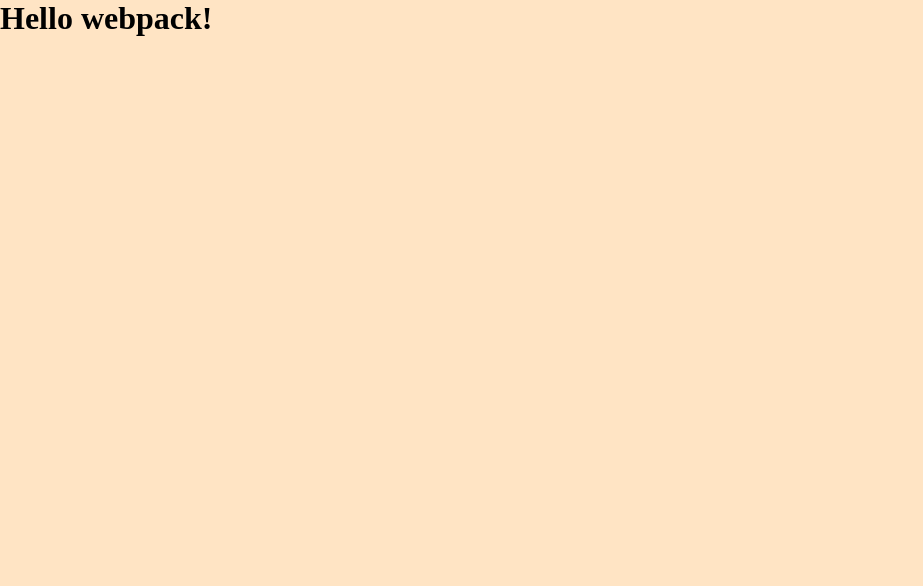
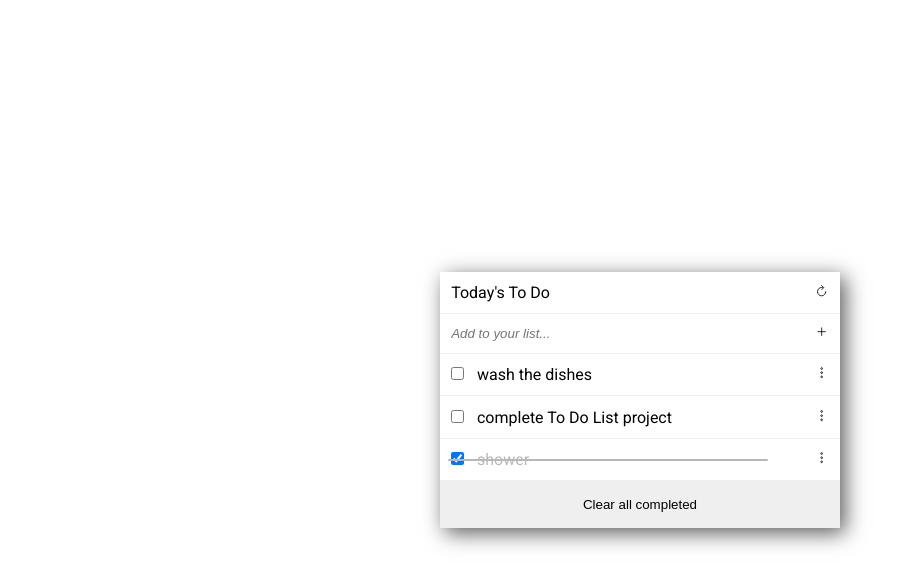
Before and after one commit to anuarshaidenov/to-do-list, a website built with webpack: page src/index.html in a window 1280 px wide. Shown: the whole page, without its empty margins (0-923 px from the left). Built offline with nearby package versions, Linux system fonts and the light colour scheme.

Commit message:
Add markup and styles for the To Do List

```diff
--- a/src/index.html
+++ b/src/index.html
@@ -4,8 +4,29 @@
     <meta charset="UTF-8" />
     <meta name="viewport" content="width=device-width, initial-scale=1.0" />
     <title>Webpack Exercise</title>
+    <script type="module" src="https://unpkg.com/ionicons@5.5.2/dist/ionicons/ionicons.esm.js"></script>
+    <script nomodule src="https://unpkg.com/ionicons@5.5.2/dist/ionicons/ionicons.js"></script>
   </head>
   <body>
-    <h1>Hello webpack!</h1>
+    <main>
+      <div class="main-list">
+        <div class="main-list__item"><span>Today's To Do</span> <button type="button" class="btn btn-action"><ion-icon name="refresh-outline"></ion-icon></button></div>
+          <form action="/" class="main-list__item menu-list__form" id="add-form">
+            <input
+              class="main-list__add"
+              type="text"
+              class="main-list__add"
+              placeholder="Add to your list..."
+            />
+            <button type="submit" class="btn btn-action">
+              <ion-icon name="add-outline"></ion-icon>
+            </button>
+          </form>
+        <ul class="main-list__items" id="to-do-list">
+
+        </ul>
+        <button type="button" class="btn btn-clear">Clear all completed</button>
+      </ul>
+    </main>
   </body>
 </html>
--- a/src/js/index.js
+++ b/src/js/index.js
@@ -1,3 +1,47 @@
 import '../styles/main.css';
 
-console.log('Wag1');
+const toDoListEl = document.getElementById('to-do-list');
+const addForm = document.getElementById('add-form');
+
+const tasks = [
+  {
+    description: 'wash the dishes',
+    completed: false,
+    index: 1,
+  },
+  {
+    description: 'complete To Do List project',
+    completed: false,
+    index: 2,
+  },
+  {
+    description: 'shower',
+    completed: true,
+    index: 3,
+  },
+];
+
+function displayList() {
+  tasks.forEach((task) => {
+    const markup = `
+        <li class="main-list__item ${
+          task.completed ? 'main-list__item--checked' : ''
+        }">
+
+            <label for="to-do-${task.index}"><input type="checkbox" ${
+      task.completed ? 'checked' : ''
+    } class='main-list__checkbox' name="to-do-${task.index}" id="to-do-${
+      task.index
+    }" />${task.description}</label>
+    <button class="btn btn-action" type="button"><ion-icon name="ellipsis-vertical-outline"></ion-icon></button>
+        </li>
+        `;
+    toDoListEl.insertAdjacentHTML('beforeend', markup);
+  });
+}
+
+addForm.addEventListener('submit', (e) => {
+  e.preventDefault();
+});
+
+displayList();
--- a/src/styles/_base.scss
+++ b/src/styles/_base.scss
@@ -1,3 +1,9 @@
+@import url('https://fonts.googleapis.com/css2?family=Roboto:ital,wght@0,400;0,700;1,400&display=swap');
+
+:root {
+  --color-grey: rgb(184, 184, 184);
+}
+
 *,
 *::after,
 *::before {
@@ -6,8 +12,9 @@
   padding: 0;
 }
 
-body {
-  background-color: bisque;
+body,
+html {
+  font-family: 'Roboto', sans-serif;
 }
 
 img {
@@ -23,6 +30,12 @@ a {
   color: inherit;
 }
 
+main {
+  min-height: 100vh;
+  display: grid;
+  place-items: center;
+}
+
 .hidden {
   display: none;
 }
--- /dev/null
+++ b/src/styles/components/_buttons.scss
@@ -0,0 +1,12 @@
+.btn {
+  border: none;
+  cursor: pointer;
+}
+
+.btn-clear {
+  padding: 1rem;
+}
+
+.btn-action {
+  background-color: transparent;
+}
--- /dev/null
+++ b/src/styles/components/_list.scss
@@ -0,0 +1,41 @@
+.main-list {
+  display: flex;
+  flex-direction: column;
+  box-shadow: 5px 5px 20px 0px rgba(0, 0, 0, 0.65);
+  width: 90%;
+  max-width: 400px;
+
+  &__item {
+    padding: 0.7rem;
+    border-bottom: 1px solid #eee;
+    display: flex;
+    justify-content: space-between;
+
+    &--checked {
+      color: var(--color-grey);
+      position: relative;
+
+      &::after {
+        position: absolute;
+        top: 50%;
+        left: 2%;
+        content: '';
+        width: 80%;
+        height: 1.5px;
+        border-radius: 5px;
+        background-color: var(--color-grey);
+      }
+    }
+  }
+
+  &__add {
+    font-style: italic;
+    outline: none;
+    border: none;
+    width: 100%;
+  }
+
+  &__checkbox {
+    margin-right: 0.8rem;
+  }
+}
--- a/src/styles/main.scss
+++ b/src/styles/main.scss
@@ -1,2 +1,4 @@
 @import 'base';
 @import 'typography';
+@import 'components/buttons';
+@import 'components/list';
```
Also changed, not shown: src/styles/main.css, 1 other file.
